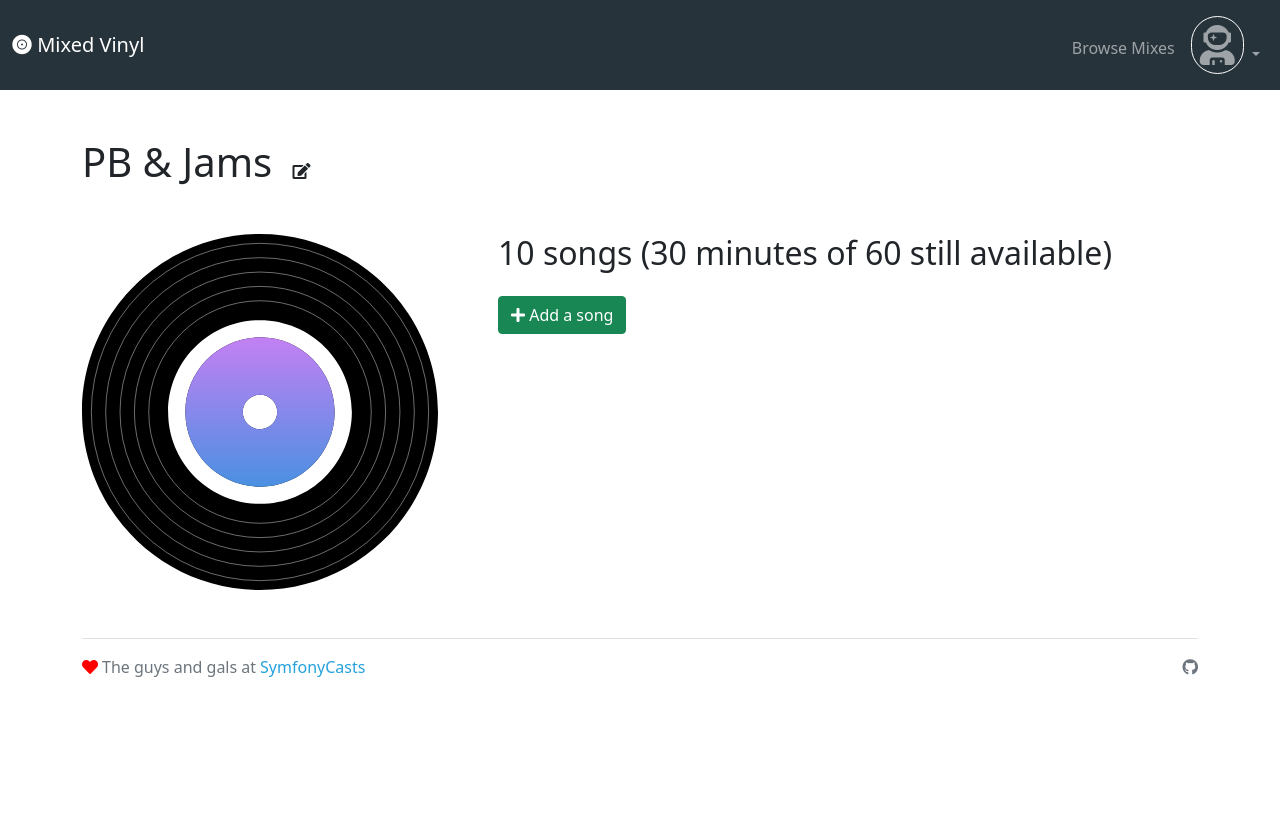
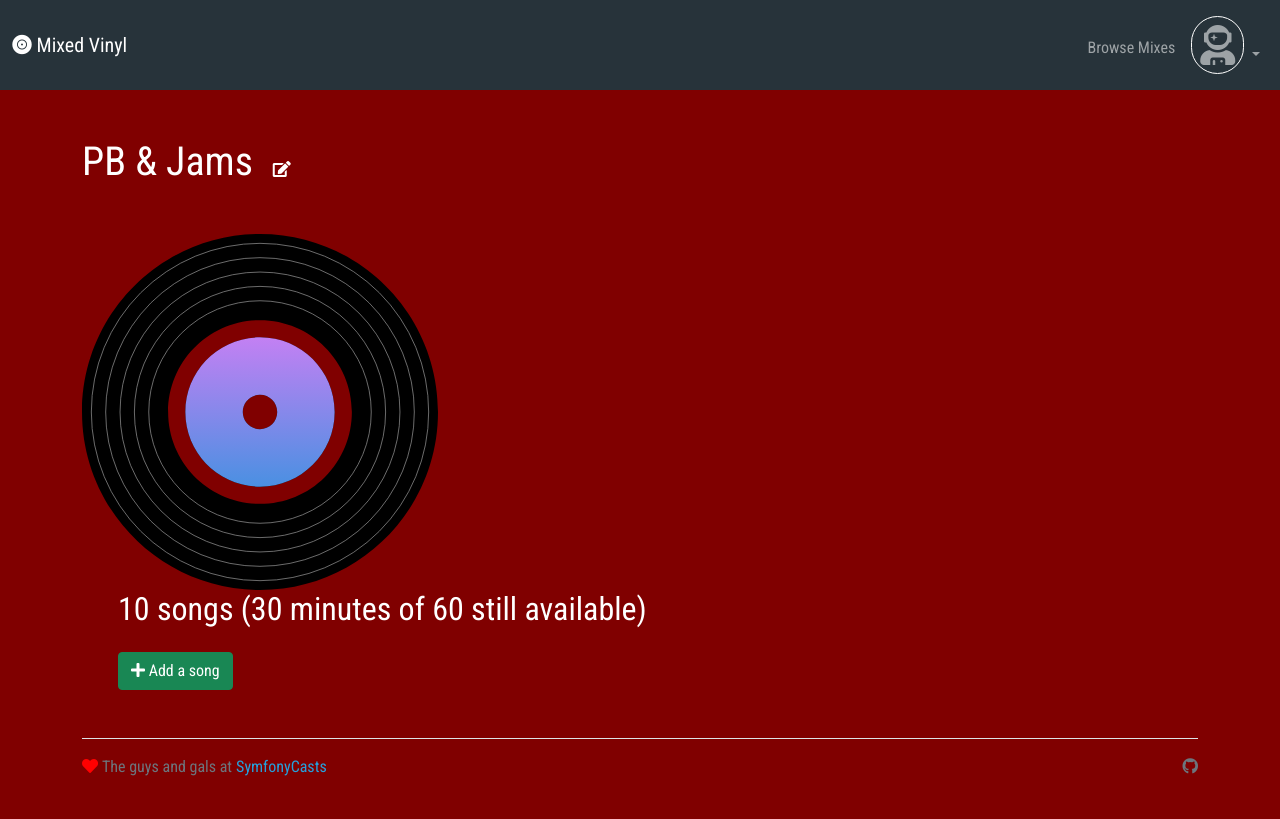
Before and after one commit to thelegendarryy/symfony-Mohamed-Cheikhtouhou, a Symfony app: template templates/vinyl/homepage.html.twig in a window 1280 px wide. Before the commit the page ends 677 px from the top, so only its background shows below. Run offline with Twig, Linux system fonts and the light colour scheme; the template is opened without the code that fills it, so the values that code supplies are empty; some libraries are stand-ins or nearby versions.

Commit message:
Never gonna let you go...

```diff
--- a/assets/styles/app.css
+++ b/assets/styles/app.css
@@ -1,3 +1,7 @@
+@import '~bootstrap';
+@import '~@fortawesome/fontawesome-free';
+@import '~@fontsource/roboto-condensed';
+
 body {
-    background-color: lightgray;
+    background-color: lightgray !important;
 }
--- a/templates/vinyl/homepage.html.twig
+++ b/templates/vinyl/homepage.html.twig
@@ -5,6 +5,8 @@
 {% endblock %}
 
 {% block body %}
+	<link rel="stylesheet" href="/styles/app.css">
+
 	<div class="container">
 		<h1 class="d-inline me-3">PB & Jams</h1>
 		<i class="fas fa-edit"></i>
@@ -35,9 +37,12 @@
 					</g>
 				</svg>
 			</div>
+			<div data-controller="hello"></div>
+			<div {{ stimulus_controller('hello') }}></div>
 			<div class="col-12 col-md-8 ps-5">
 				<h2 class="mb-4">10 songs (30 minutes of 60 still available)</h2>
 				{% for track in tracks %}
+					<div class="song-list" {{ stimulus_controller('song-controls', { infoUrl: path('api_songs_get_one', { id: loop.index } ) }) }}>
 						<div class="song-list">
 							<div class="d-flex mb-3">
 								<a href="#">
```
Also changed, not shown: assets/controllers/song-controls_controller.js (renamed from assets/controllers/hello_controller.js, +13 -3 lines), src/Controller/SongController.php (+6 -4 lines), 1 other file. Lines whose indentation alone changed are shown as unchanged.
